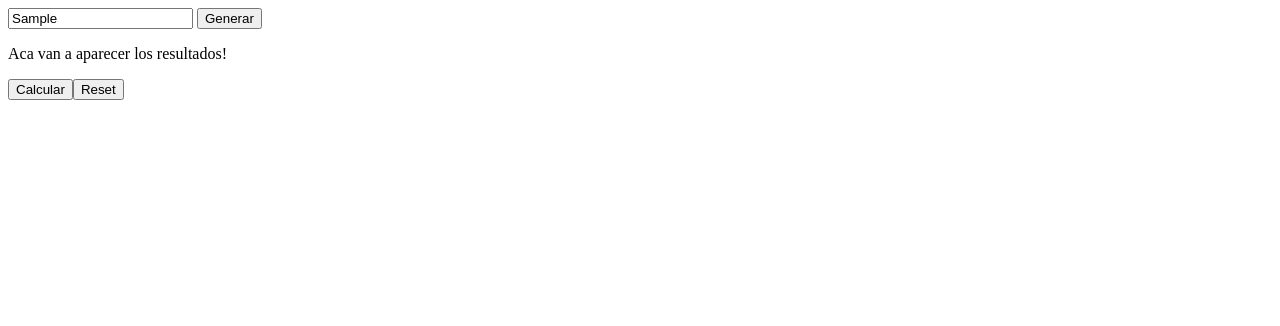
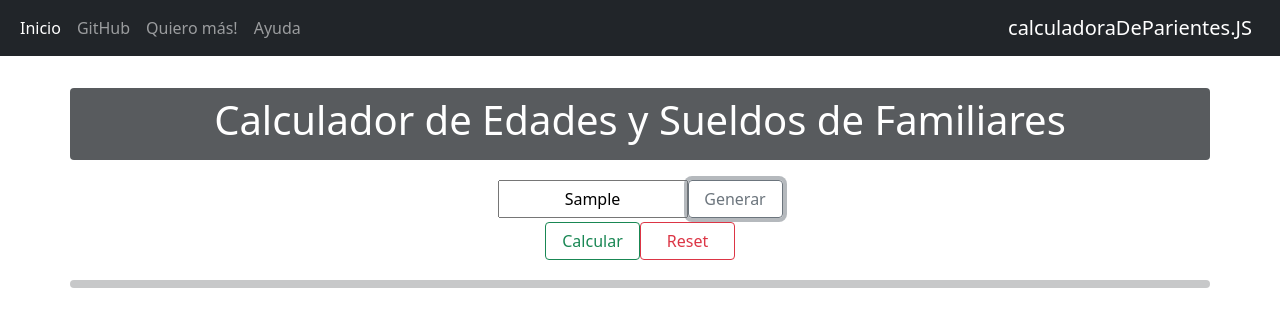
Before and after one commit to rodrigoEsquel/Tarea-Clase-6, a website: page index.html in a window 1280 px wide. Both pictures are taken after typing "Sample" into the empty fields and a click on the button "Generar". Drawn offline with nearby package versions, Linux system fonts and the light colour scheme.

Commit message:
Revert "Revert "Merge branch 'Bootstrap'""
This reverts commit 3be4cbdf731eeda1fedfc55d0c90f2f165dc19b4.

```diff
--- a/index.html
+++ b/index.html
@@ -1,22 +1,74 @@
 <!DOCTYPE html>
 <html lang="en">
+
 <head>
-    <meta charset="UTF-8">
-    <meta http-equiv="X-UA-Compatible" content="IE=edge">
-    <meta name="viewport" content="width=device-width, initial-scale=1.0">
-    <link rel="stylesheet" href="index.css">
-    <title>Document</title>
+  <meta charset="UTF-8" />
+  <meta http-equiv="X-UA-Compatible" content="IE=edge" />
+  <meta name="viewport" content="width=device-width, initial-scale=1.0" />
+  <link rel="stylesheet" href="index.css" />
+  <link rel="stylesheet" href="node_modules\bootstrap\dist\css\bootstrap.min.css" />
+  <title>Document</title>
 </head>
+
 <body>
-    <form>
-        <input type="text" id="numero-familiares" placeholder="Ingrese el numero de familiares">
-        <button id="btn-numero-familiares">Generar</button>
-    </form>
-    <p id="resultado-edad">Aca van a aparecer los resultados!</p>
-    <p id="resultado-sueldo"></p>
-    <div id="familiares"></div>
-    <div id="botones"></div>
-    <script src="tarea-clase-6.js"></script>
-    <script src="test.js"></script>
+  <nav class="navbar navbar-expand-lg navbar-dark bg-dark">
+    <div class="container-fluid">
+      <div class="collapse navbar-collapse">
+        <ul class="navbar-nav me-auto mb-2 mb-lg-0">
+          <li class="nav-item">
+            <a class="nav-link active" aria-current="page"
+              href="file:///C:/Users/Rodrigo/Documents/Cursos/ArgentinaPrograma/1_%20Intro/Tareas/Clase%205/Tarea-Clase-6/Tarea-Clase-6/index.html?#">Inicio</a>
+          </li>
+          <li class="nav-item">
+            <a class="nav-link" href="https://github.com/rodrigoEsquel">GitHub</a>
+          </li>
+          <li class="nav-item">
+            <a class="nav-link" href="https://argentinaprograma.com/">Quiero más!</a>
+          </li>
+          <li class="nav-item">
+            <a class="nav-link" href="#">Ayuda</a>
+          </li>
+        </ul>
+        <div class="d-flex">
+          <a class="navbar-brand" href="#">calculadoraDeParientes.JS</a>
+        </div>
+      </div>
+    </div>
+  </nav>
+  <div class="container py-3">
+    <div class="row">
+      <div class="col text-center rounded my-3 bg-dark p-2 text-white bg-opacity-75">
+        <h1>Calculador de Edades y Sueldos de Familiares</h1>
+      </div>
+    </div>
+    <div class="row ">
+      <div class="col">
+        <form class="row my-1 justify-content-center">
+          <input type="text" id="numero-familiares" class="col-2 text-center" placeholder="Numero de familiares" />
+          <button id="btn-numero-familiares" class="col-1 btn btn-outline-secondary">Generar</button>
+        </form>
+        <div id="botones" class="row my-1 justify-content-center"></div>
+      </div>
+    </div>
+    <div class="row">
+      <div class="col p-0">
+        <div id="familiares" class="rounded my-3 bg-dark bg-opacity-25 px-5 py-1">
+        </div>
+      </div>
+    </div>
+    <div class="row justify-content-center my-1">
+      <div>
+        <div class="col">
+          <p class="text-secondary fs-5" id="resultado-edad"></p>
+        </div>
+        <div class="col">
+          <p class="text-secondary fs-5" id="resultado-sueldo"></p>
+        </div>
+      </div>
+    </div>
+  </div>
+  <script src="tarea-clase-6.js"></script>
+  <script src="test.js"></script>
 </body>
+
 </html>
--- a/tarea-clase-6.js
+++ b/tarea-clase-6.js
@@ -23,12 +23,13 @@ $botonNumeroFamiliares.onclick = function (event) {
 
   function resetResultados() {
     document.querySelector("#resultado-edad").innerHTML =
-      "Aca van a aparecer los resultados!";
+      "";
     document.querySelector("#resultado-sueldo").innerHTML = "";
   }
 
   function crearFamiliar(indice) {
     const contenedor = document.createElement("div");
+    contenedor.className = "row my-1";
 
     contenedor.appendChild(crearLabel(indice));
     contenedor.appendChild(crearInput("edad"));
@@ -42,18 +43,18 @@ $botonNumeroFamiliares.onclick = function (event) {
   function crearLabel(indice) {
     const labelFamiliar = document.createElement("label");
     labelFamiliar.innerText = "Familiar " + String(indice + 1);
+    labelFamiliar.className = "col-2 fs-5";
     return labelFamiliar;
   }
 
   function crearInput(tipoDato, indice = -1) {
     const inputFamiliar = document.createElement("input");
     inputFamiliar.type = "text";
-    inputFamiliar.className = `${tipoDato}`;
-    inputFamiliar.placeholder = `Ingresar ${tipoDato} del familiar`;
-    inputFamiliar.classList.add("activo");
+    inputFamiliar.className = `${tipoDato} activo col-4`;
+    inputFamiliar.placeholder = `Ingresar ${tipoDato}`;
     if (indice >= 0) {
       inputFamiliar.id = `${tipoDato}-familiar-${indice}`;
-      inputFamiliar.classList.replace("activo", "oculto");
+      inputFamiliar.classList.replace("activo", "visually-hidden");
     }
     return inputFamiliar;
   }
@@ -61,7 +62,9 @@ $botonNumeroFamiliares.onclick = function (event) {
   function conseguirValores(arrayElementos) {
     const arrayValores = [];
     arrayElementos.forEach((element, indice) => {
-      arrayValores[indice] = element.value;
+      if (element.value !== "") {
+        arrayValores[indice] = element.value;
+      }
     });
     return arrayValores;
   }
@@ -70,17 +73,17 @@ $botonNumeroFamiliares.onclick = function (event) {
     const botonAgregarSueldo = document.createElement("button");
     botonAgregarSueldo.innerText = "Agregar sueldo";
     botonAgregarSueldo.id = `agregar-sueldo-familiar-${indice}`;
-    botonAgregarSueldo.classList.add("activo");
+    botonAgregarSueldo.className = "activo col-2 btn btn-outline-dark";
     botonAgregarSueldo.onclick = function () {
       document
         .getElementById(`sueldo-familiar-${indice}`)
-        .classList.replace("oculto", "activo");
+        .classList.replace("visually-hidden", "activo");
       document
         .getElementById(`quitar-sueldo-familiar-${indice}`)
-        .classList.replace("oculto", "activo");
+        .classList.replace("visually-hidden", "activo");
       document
         .getElementById(`agregar-sueldo-familiar-${indice}`)
-        .classList.replace("activo", "oculto");
+        .classList.replace("activo", "visually-hidden");
     };
     return botonAgregarSueldo;
   }
@@ -89,17 +92,17 @@ $botonNumeroFamiliares.onclick = function (event) {
     const botonQuitarSueldo = document.createElement("button");
     botonQuitarSueldo.innerText = "Quitar sueldo";
     botonQuitarSueldo.id = `quitar-sueldo-familiar-${indice}`;
-    botonQuitarSueldo.classList.add("oculto");
+    botonQuitarSueldo.className = "visually-hidden col-2 btn btn-outline-dark";
     botonQuitarSueldo.onclick = function () {
       document
         .getElementById(`sueldo-familiar-${indice}`)
-        .classList.replace("activo", "oculto");
+        .classList.replace("activo", "visually-hidden");
       document
         .getElementById(`quitar-sueldo-familiar-${indice}`)
-        .classList.replace("activo", "oculto");
+        .classList.replace("activo", "visually-hidden");
       document
         .getElementById(`agregar-sueldo-familiar-${indice}`)
-        .classList.replace("oculto", "activo");
+        .classList.replace("visually-hidden", "activo");
     };
     return botonQuitarSueldo;
   }
@@ -118,6 +121,8 @@ $botonNumeroFamiliares.onclick = function (event) {
   const botonCalcular = document.createElement("button");
   botonCalcular.id = "boton-calcular";
   botonCalcular.innerText = "Calcular";
+  botonCalcular.type = "button";
+  botonCalcular.className = "col-1 btn btn-outline-success";
   botonCalcular.onclick = function () {
     function resolver(tipoCalculo) {
       let arrayValores = conseguirValores(
@@ -125,9 +130,7 @@ $botonNumeroFamiliares.onclick = function (event) {
       );
 
       document.querySelector(`#resultado-${tipoCalculo}`).innerText = `
-        Mayor ${tipoCalculo} es: ${conseguirMaximo(arrayValores)},
-        menor ${tipoCalculo} es: ${conseguirMinimo(arrayValores)},
-        ${tipoCalculo} promedio: ${conseguirMedio(arrayValores)}.
+        Mayor ${tipoCalculo} es: ${conseguirMaximo(arrayValores)},menor ${tipoCalculo} es: ${conseguirMinimo(arrayValores)}, ${tipoCalculo} promedio: ${conseguirMedio(arrayValores)}.
         `;
     }
 
@@ -140,6 +143,8 @@ $botonNumeroFamiliares.onclick = function (event) {
 
   const botonReset = document.createElement("button");
   botonReset.innerText = "Reset";
+  botonReset.type = "button";
+  botonReset.className = "col-1 btn btn-outline-danger";
   botonReset.onclick = function () {
     resetID("familiares");
     resetID("botones");
@@ -157,7 +162,7 @@ Punto bonus: si hay inputs vacíos, ignorarlos en el cálculo (no contarlos como
 */
 
 function conseguirMaximo(arrayarrayValores) {
-  let maximo = Number(arrayarrayValores[0]);
+  let maximo =  Number.NEGATIVE_INFINITY;
   arrayarrayValores.forEach((element) => {
     if (element > maximo) {
       maximo = element;
@@ -171,18 +176,18 @@ function conseguirMedio(arrayarrayValores) {
   let cantidad = 0;
   arrayarrayValores.forEach((element) => {
     if (element !== "") {
-      suma =  suma + element;
+      suma = suma + Number(element);
       cantidad++;
     }
   });
   if (cantidad > 0) {
-    return suma / cantidad;
+    return (suma / cantidad);
   }
   return cantidad;
 }
 
 function conseguirMinimo(arrayarrayValores) {
-  let minimo = Number(arrayarrayValores[0]);
+  let minimo = Number.POSITIVE_INFINITY;
   arrayarrayValores.forEach((element) => {
     if (element < minimo) {
       minimo = Number(element);
```
Also changed, not shown: package.json (added, +22 -0 lines), 2 other files.
